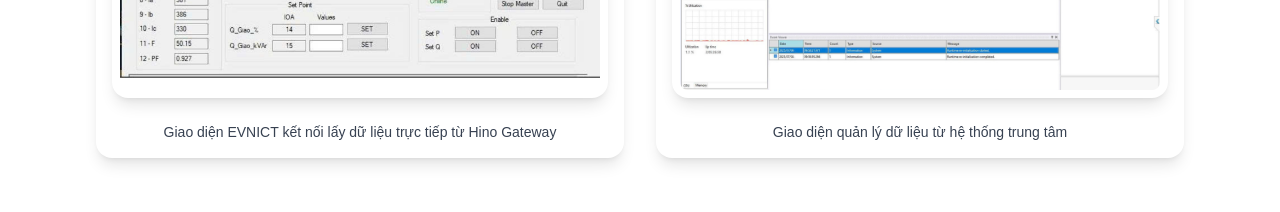
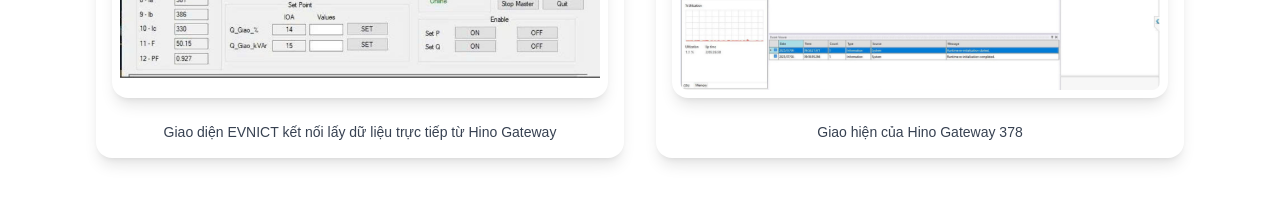
Before and after one commit to nhipybn/Hino-LP-1, a React (Vite) app: page / in a window 1280 px wide. Shown: the part 5080-5292 px from the top of the page. Built offline with nearby package versions, Linux system fonts and the light colour scheme.

Commit message:
Update Systeminterface.jsx

```diff
--- a/src/components/about/Systeminterface.jsx
+++ b/src/components/about/Systeminterface.jsx
@@ -37,11 +37,11 @@
                             />
                             {/* Tooltip */}
                             <div className="absolute bottom-full left-1/2 transform -translate-x-1/2 mb-2 bg-black text-white text-xs rounded px-3 py-1 opacity-0 group-hover:opacity-100 transition-opacity z-10 whitespace-nowrap shadow-md">
-                                Quản lý dữ liệu từ hệ thống trung tâm
+                                Giao hiện của Hino Gateway 378
                             </div>
                         </div>
                         <p className="text-center text-sm text-gray-700 mt-6">
-                            Giao diện quản lý dữ liệu từ hệ thống trung tâm
+                            Giao hiện của Hino Gateway 378
                         </p>
                     </div>
                 </div>
```
